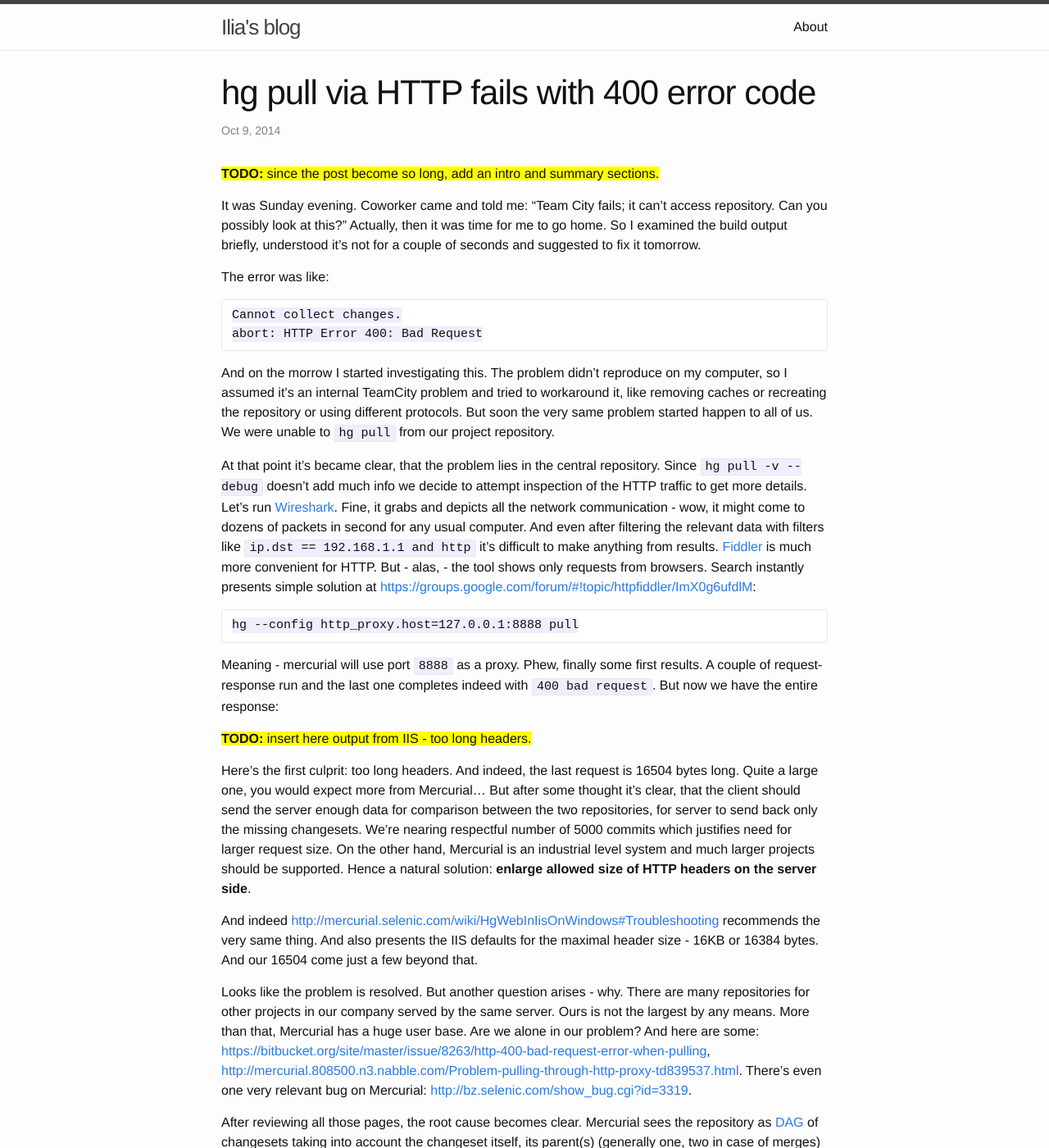
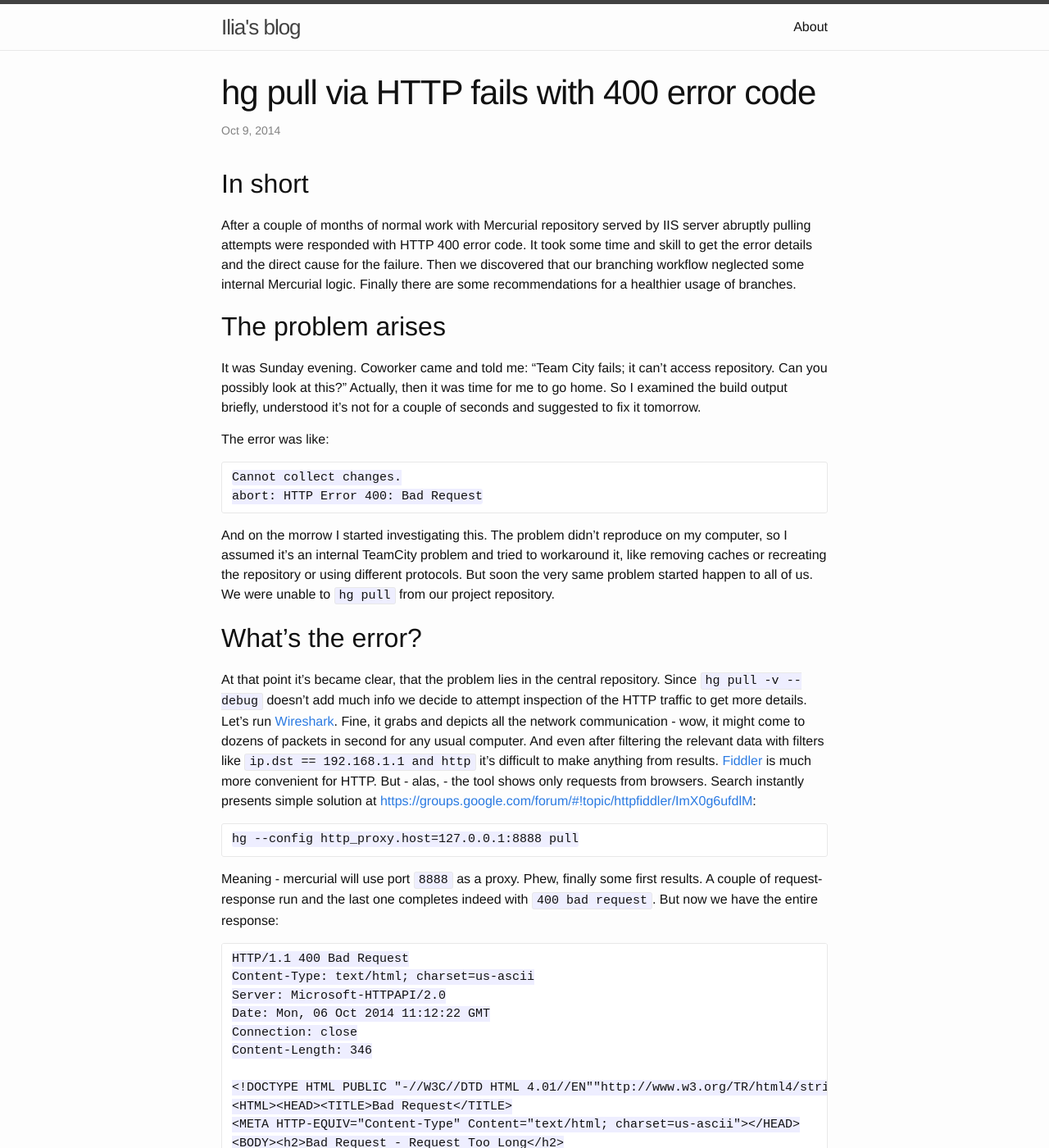
Before and after one commit to barahilia/blog, a Jekyll site: the page built from _posts/2014-10-09-hg-pull-via-http-fails-400.markdown, in a window 1280 px wide and 1400 px high. Shown: the whole window at 82% size. Built offline with Jekyll 4.4.1, drawn with Linux system fonts in a browser that asks for light colours; some of the changed text lies outside the part shown.

Commit message:
Add missing examples; split to sections

```diff
--- a/_posts/2014-10-09-hg-pull-via-http-fails-400.markdown
+++ b/_posts/2014-10-09-hg-pull-via-http-fails-400.markdown
@@ -5,9 +5,16 @@ date:   2014-10-09 18:14:00
 categories: computers
 ---
 
-<span style="background: yellow">
-**TODO:** since the post become so long, add an intro and summary sections.
-</span>
+## In short
+
+After a couple of months of normal work with Mercurial repository served by IIS
+server abruptly pulling attempts were responded with HTTP 400 error code. It
+took some time and skill to get the error details and the direct cause for the
+failure. Then we discovered that our branching workflow neglected some internal
+Mercurial logic. Finally there are some recommendations for a healthier
+usage of branches.
+
+## The problem arises
 
 It was Sunday evening. Coworker came and told me: "Team City fails; it can't
 access repository. Can you possibly look at this?" Actually, then it was time
@@ -24,6 +31,8 @@ on my computer, so I assumed it's an internal TeamCity problem and tried to
 workaround it, like removing caches or recreating the repository or using
 different protocols. But soon the very same problem started happen to all of us.
 We were unable to `hg pull` from our project repository.
+
+## What's the error?
 
 At that point it's became clear, that the problem lies in the central
 repository. Since `hg pull -v --debug` doesn't add much info we decide to
@@ -44,9 +53,19 @@ Meaning - mercurial will use port `8888` as a proxy. Phew, finally some first
 results. A couple of request-response run and the last one completes indeed
 with `400 bad request`. But now we have the entire response:
 
-<span style="background: yellow">
-**TODO:** insert here output from IIS - too long headers.
-</span>
+    HTTP/1.1 400 Bad Request
+    Content-Type: text/html; charset=us-ascii
+    Server: Microsoft-HTTPAPI/2.0
+    Date: Mon, 06 Oct 2014 11:12:22 GMT
+    Connection: close
+    Content-Length: 346
+
+    <!DOCTYPE HTML PUBLIC "-//W3C//DTD HTML 4.01//EN""http://www.w3.org/TR/html4/strict.dtd">
+    <HTML><HEAD><TITLE>Bad Request</TITLE>
+    <META HTTP-EQUIV="Content-Type" Content="text/html; charset=us-ascii"></HEAD>
+    <BODY><h2>Bad Request - Request Too Long</h2>
+    <hr><p>HTTP Error 400. The size of the request headers is too long.</p>
+    </BODY></HTML>
 
 Here's the first culprit: too long headers. And indeed, the last request is
 16504 bytes long. Quite a large one, you would expect more from Mercurial...
@@ -107,6 +128,8 @@ you to close the branch. And you can do that in the following ways:
     |/                              |/
     o    default                    o    default
 
+## Conclusions and recommendations
+
 Until this week both approaches look they same to me. It's more of aestetic
 how exatly the branch is closed. Some advocate that if you merge first, then you
 can close at some later stage after making sure the feature is completed. It can
```
Also changed, not shown: other parts of _posts/2014-10-09-hg-pull-via-http-fails-400.markdown (+2 -0 lines).
